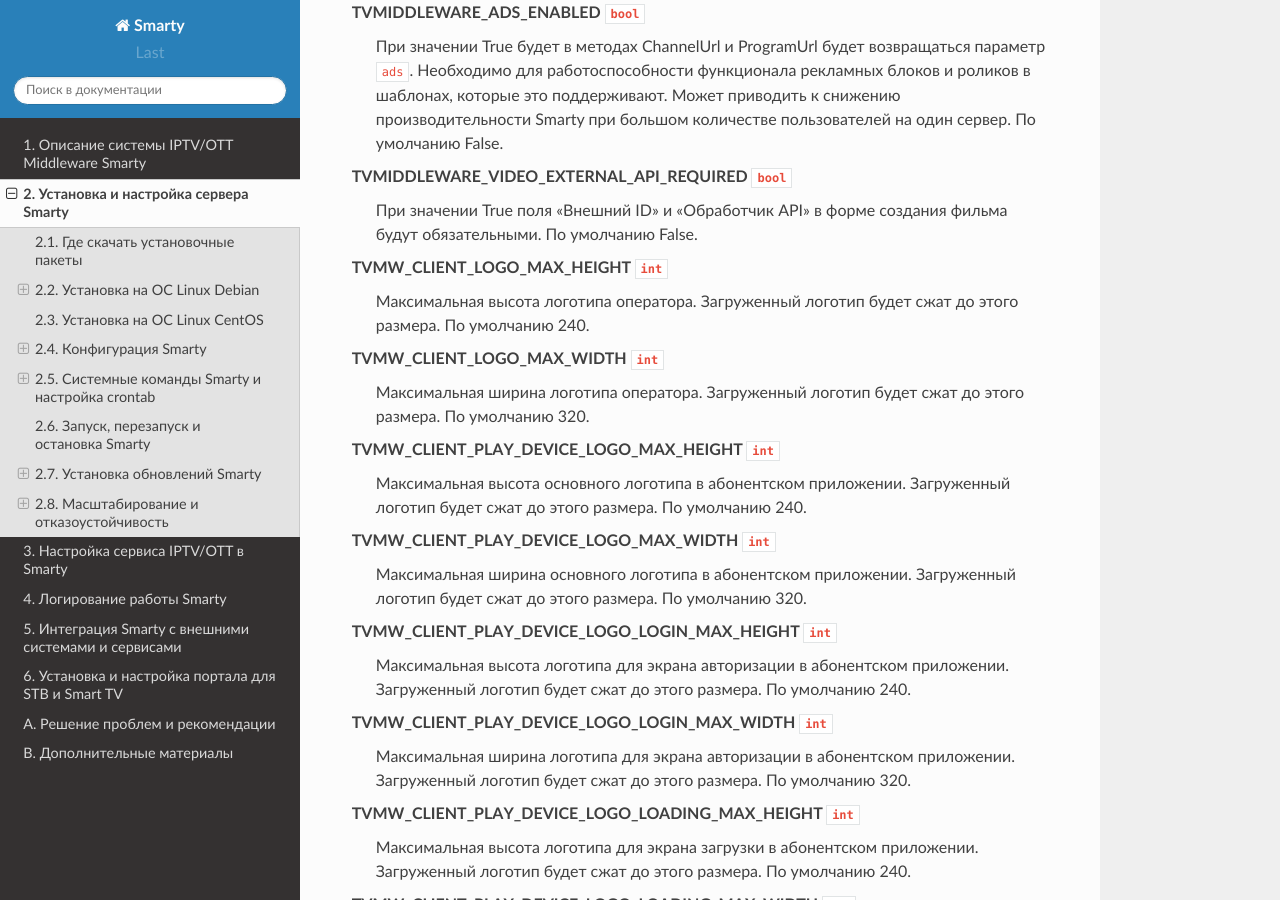
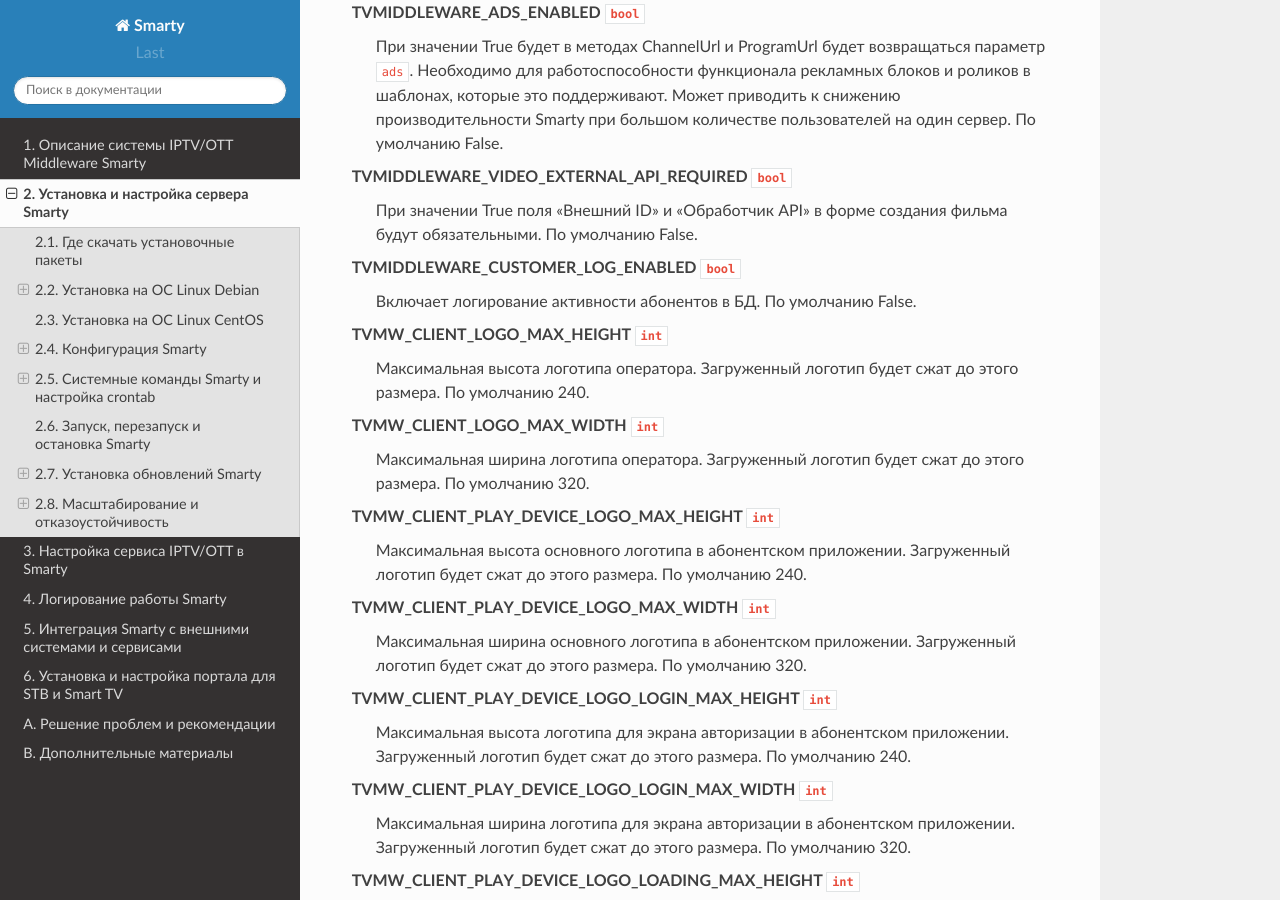
Before and after one commit to sergey-yakovlev/smarty-docs, a Sphinx documentation site: the page built from source/installation_and_configuration.rst, in a window 1280 px wide and 900 px high, scrolled down 6625 px. Built offline with Sphinx 7.4.7 and the Read the Docs theme 2.0.0, drawn with Linux system fonts in a browser that asks for light colours.

Commit message:
Update installation_and_configuration.rst

```diff
--- a/source/installation_and_configuration.rst
+++ b/source/installation_and_configuration.rst
@@ -306,6 +306,10 @@ TVMIDDLEWARE_ADS_ENABLED ``bool``
 
 TVMIDDLEWARE_VIDEO_EXTERNAL_API_REQUIRED ``bool``
   При значении True поля "Внешний ID" и "Обработчик API" в форме создания фильма будут обязательными.
+  По умолчанию False.
+
+TVMIDDLEWARE_CUSTOMER_LOG_ENABLED ``bool``
+  Включает логирование активности абонентов в БД.
   По умолчанию False.
 
 TVMW_CLIENT_LOGO_MAX_HEIGHT ``int``
```
